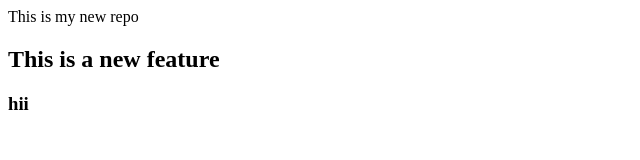
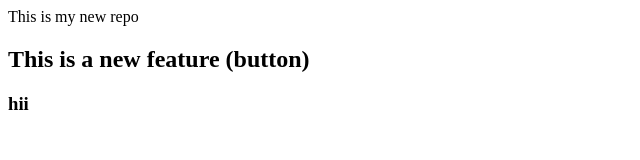
Before and after one commit to Naganjali2005/localrepo, a plain HTML site: page localrepo/index.html in a window 1280 px wide. Shown: the whole page, without its empty margins (0-640 px from the left). Drawn offline with Linux system fonts and the light colour scheme.

Commit message:
added button

```diff
--- a/localrepo/index.html
+++ b/localrepo/index.html
@@ -1,3 +1,3 @@
 <p>This is my new repo</p>
-<h2>This is a new feature</h2>
+<h2>This is a new feature (button)</h2>
 <h3>hii</h3>
```
